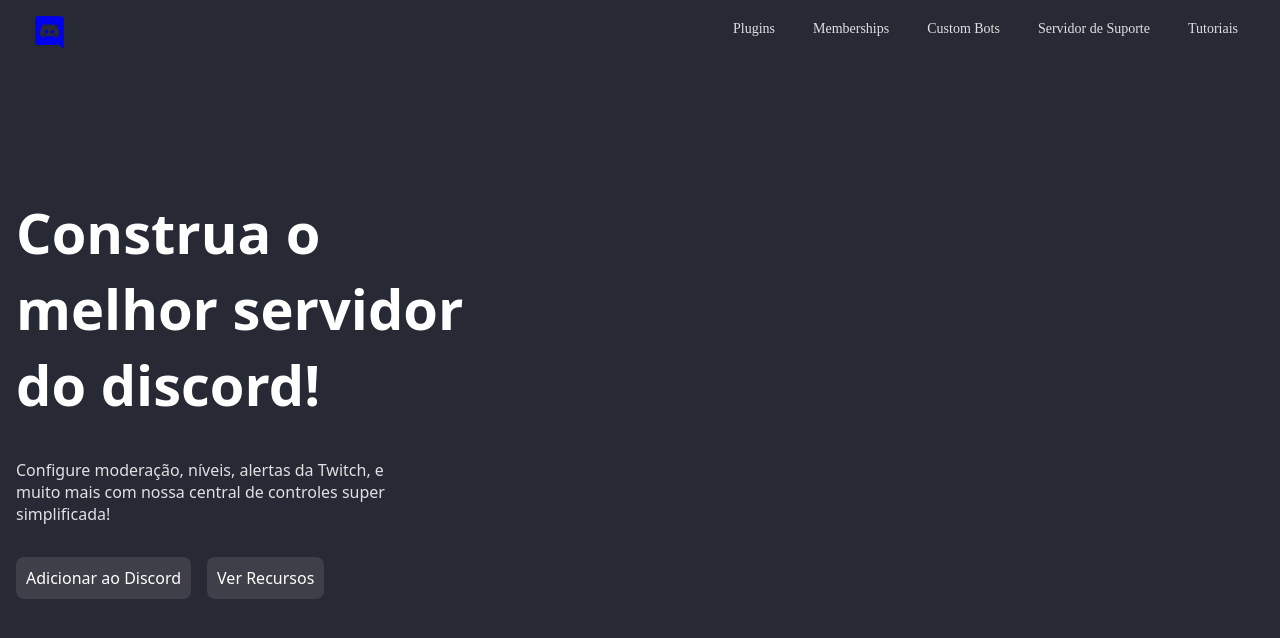
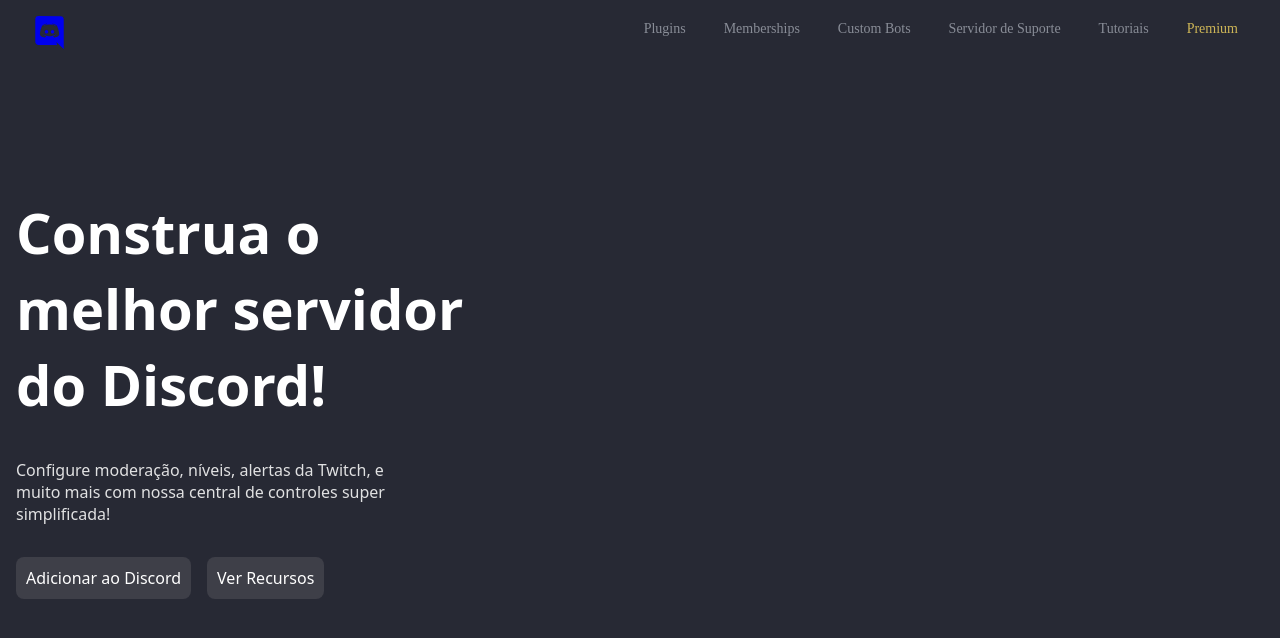
Before and after one commit to BrunoValentim7/Projeto-002, a plain HTML site: page projeto-002/index.html in a window 1280 px wide. Drawn offline with nearby package versions, Linux system fonts and the light colour scheme; a web font is replaced by a local one.

Commit message:
Update index.html

```diff
--- a/projeto-002/index.html
+++ b/projeto-002/index.html
@@ -10,8 +10,8 @@
   <link rel="stylesheet" href="style.css">
 </head>
 <body>
-  <script type="module" src="https://unpkg.com/ionicons@7.1.0/dist/ionicons/ionicons.esm.js"></script>
-  <script nomodule src="https://unpkg.com/ionicons@7.1.0/dist/ionicons/ionicons.js"></script>
+   <script type="module" src="https://unpkg.com/ionicons@7.1.0/dist/ionicons/ionicons.esm.js"></script>
+   <script nomodule src="https://unpkg.com/ionicons@7.1.0/dist/ionicons/ionicons.js"></script>
   <main id="main">
   <header id="header">
 
@@ -20,19 +20,22 @@
       </a>
       <nav id="nav">
        <ul>
-         <li><a class="links" href="#" target="_blank" style="color: rgba(245, 245, 245, 0.9);">Plugins</a>
+         <li><a class="links" href="#" target="_blank" style="color: #898D97;">Plugins</a>
          </li>
 
-          <li><a class="links" href="#" target="_blank" style="color: rgba(245, 245, 245, 0.9);">Memberships</a>
+          <li><a class="links" href="#" target="_blank" style="color: #898D97;">Memberships</a>
           </li>
 
-          <li><a class="links" href="#" target="_blank" style="color: rgba(245, 245, 245, 0.9);">Custom Bots</a>
+          <li><a class="links" href="#" target="_blank" style="color: #898D97;">Custom Bots</a>
           </li>
 
-          <li><a class="links" href="#" target="_blank" style="color: rgba(245, 245, 245, 0.9);">Servidor  de Suporte</a>
+          <li><a class="links" href="#" target="_blank" style="color: #898D97;">Servidor  de Suporte</a>
           </li>
 
-          <li><a class="links" href="#" target="_blank" style="color: rgba(245, 245, 245, 0.9);">Tutoriais</a>
+          <li><a class="links" href="#" target="_blank" style="color: #898D97;">Tutoriais</a>
+          </li>
+
+          <li><a class="links" href="#" target="_blank" style="color: #CEB657;">Premium</a>
           </li>
 
        </ul>
@@ -40,7 +43,7 @@
     </header>
     </div>
       <div id="caixa">
-       <h1 style="color: white;">Construa o <br> melhor servidor <br> do discord!</h1>
+       <h1 style="color: white;">Construa o <br> melhor servidor <br> do Discord!</h1>
        <p style="color: rgba(245, 245, 245, 0.9);">Configure moderação, níveis, alertas da Twitch, e <br> muito mais com nossa central de controles super <br> simplificada!</p>
          <div id="botões">
            <a class="bg" href="#" target="_blank" style="color: white;">Adicionar ao Discord</a>
```
